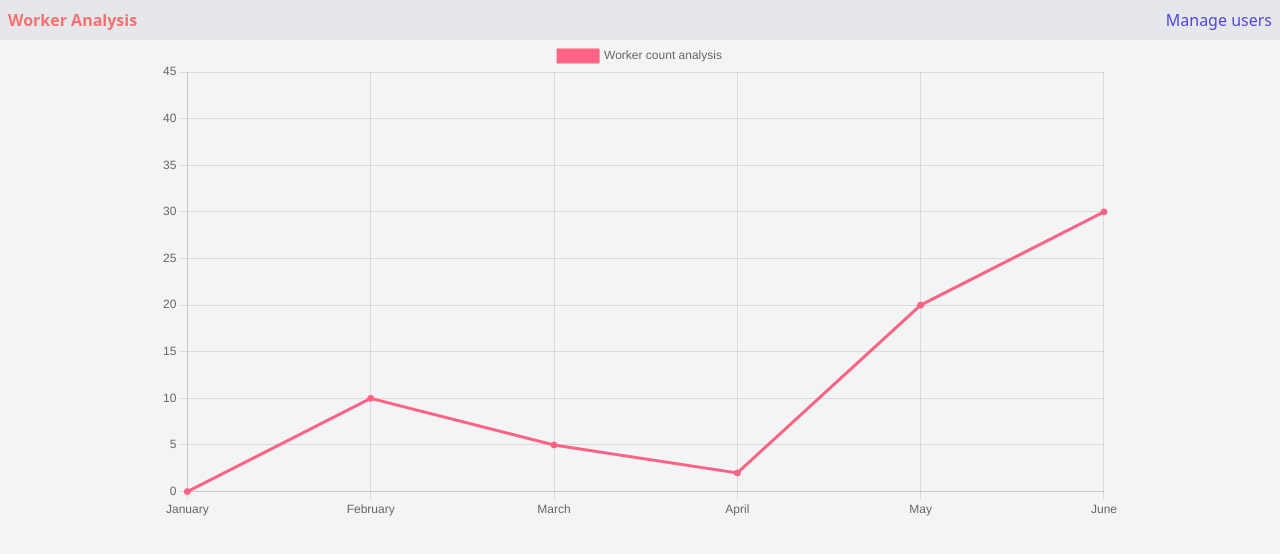
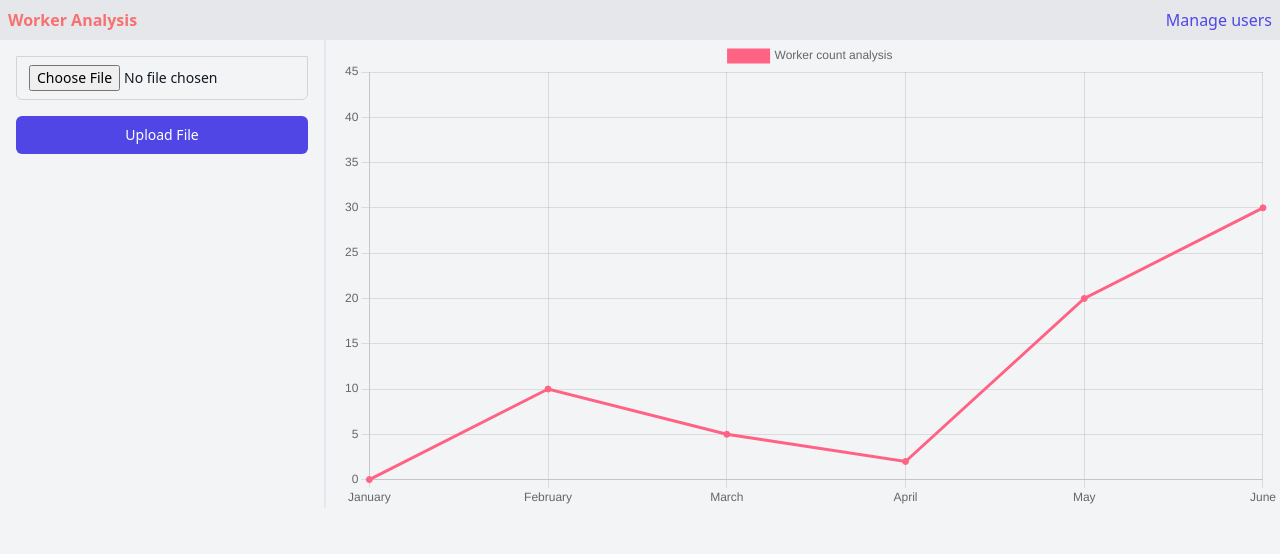
Before and after one commit to i-m-hossain/work-analysis-client, a website: page src/index.html in a window 1280 px wide. Drawn offline with nearby package versions, Linux system fonts and the light colour scheme.

Commit message:
file upload completed

```diff
--- a/js/index.js
+++ b/js/index.js
@@ -1,5 +1,28 @@
+//uploading data
+async function photoUpload(event) {
+    event.preventDefault()
+    var input = document.querySelector('input[type="file"]')
+
+    var data = new FormData()
+    data.append('file', input.files[0])
+    console.log(data)
+    try {
+        const response = await fetch("http://localhost:5000/upload-data", {
+            method: "POST",
+            body: data,
+        });
+        const result = await response.json()
+        console.log({result, status: response.status});
+        alert('file is uploaded')
+    } catch (error) {
+        console.log(error);
+    }
+
+};
+
+
+
 //configuring chart
-
 const worker_count = [
     "January",
     "February",
--- a/src/index.html
+++ b/src/index.html
@@ -9,15 +9,48 @@
     <body>
         <main class="h-[100vh] bg-gray-100">
             <!-- Navigation bar -->
-            <nav class="bg-gray-200 py-2 flex items-center justify-between px-2">
+            <nav
+                class="bg-gray-200 py-2 flex items-center justify-between px-2"
+            >
                 <h4 class="text-red-400 font-bold">Worker Analysis</h4>
                 <ul>
-                    <li class="list-none"><a href="./users.html" class="font-medium text-indigo-600 hover:text-indigo-500">Manage users</a></li>
+                    <li class="list-none">
+                        <a
+                            href="./users.html"
+                            class="font-medium text-indigo-600 hover:text-indigo-500"
+                            >Manage users</a
+                        >
+                    </li>
                 </ul>
             </nav>
-            <!-- Chart -->
-            <section class="w-3/4 mx-auto">
-                <canvas id="myChart"></canvas>
+            <section class="flex justify-center space-x-4">
+                <!-- upload file -->
+                <div class="border-r-2 border-slate-200 p-4">
+                    <div class="mb-4">
+                        <label for="password" class="sr-only">File</label>
+                        <input
+                            id="file"
+                            name="file"
+                            type="file"
+                            required
+                            class="relative block w-full appearance-none rounded-none rounded-b-md border border-gray-300 px-3 py-2 text-gray-900 placeholder-gray-500 focus:z-10 focus:border-indigo-500 focus:outline-none focus:ring-indigo-500 sm:text-sm"
+                        />
+                    </div>
+                    <div>
+                        <button
+                            type="submit"
+                            class="group relative flex w-full justify-center rounded-md border border-transparent bg-indigo-600 py-2 px-4 text-sm font-medium text-white hover:bg-indigo-700 focus:outline-none focus:ring-2 focus:ring-indigo-500 focus:ring-offset-2"
+                            id="loginButton"
+                            onclick="photoUpload(event)"
+                        >
+                            Upload File
+                        </button>
+                    </div>
+                </div>
+                <!-- Chart -->
+                <div class="w-3/4 mx-auto">
+                    <canvas id="myChart"></canvas>
+                </div>
             </section>
         </main>
         <script src="../js/index.js"></script>
```
Also changed, not shown: src/login.html (+0 -1 lines), dist/output.css.
